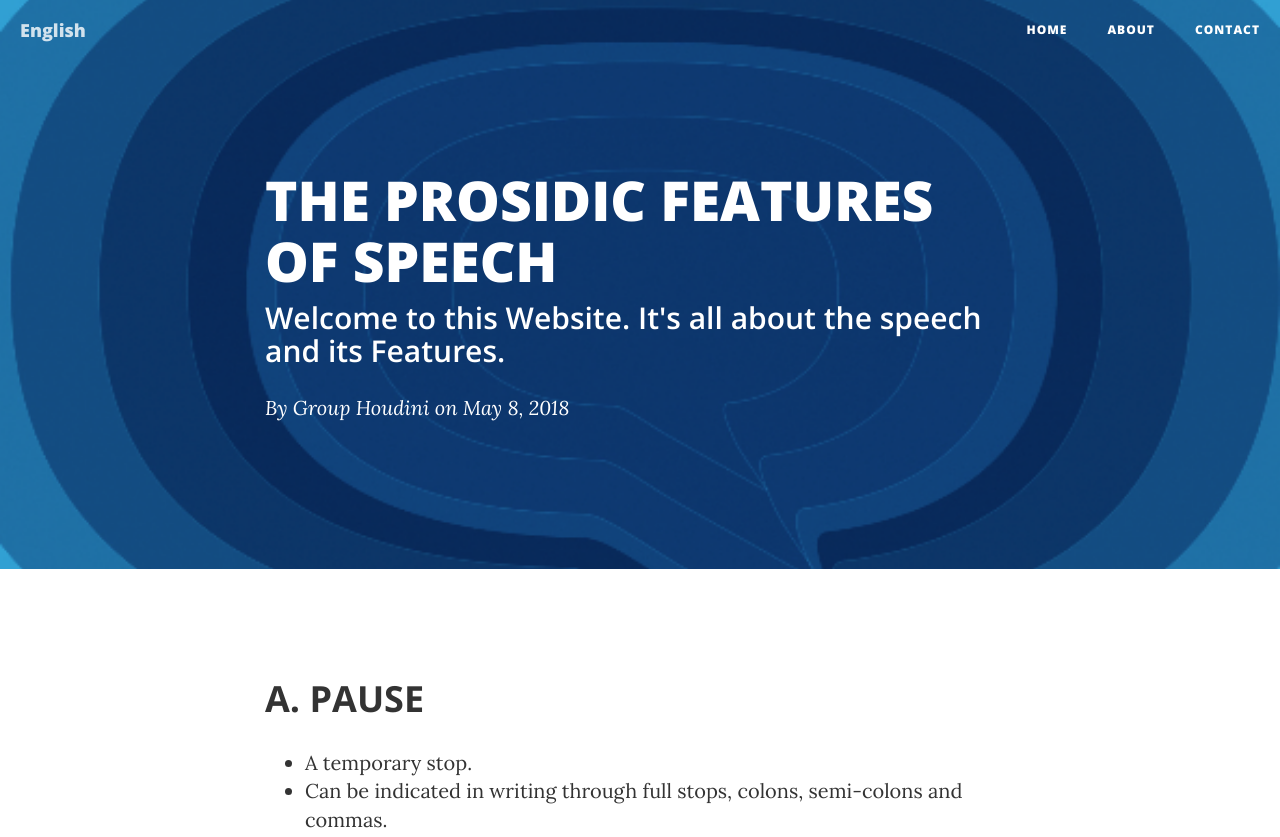
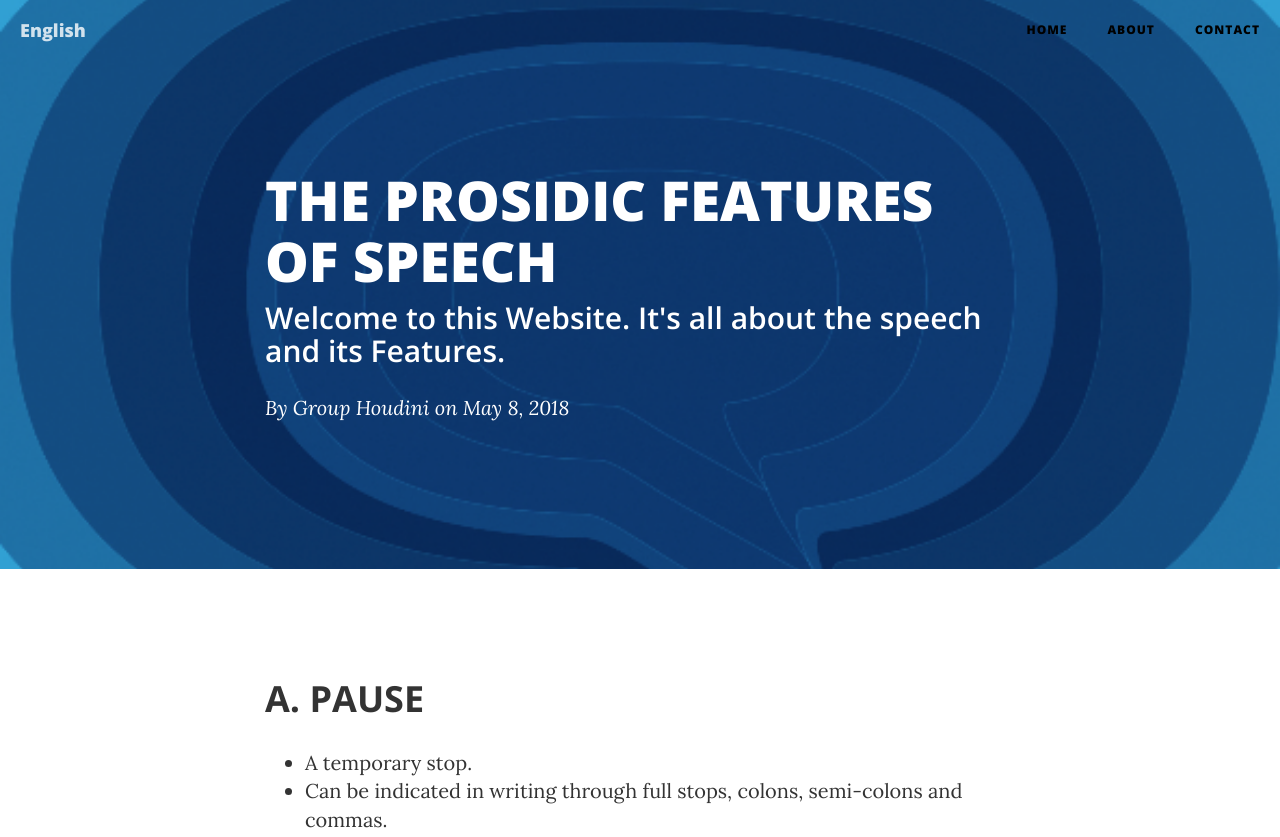
Before and after one commit to kenliwas/Prosidic.github.io, a website: page index.html in a window 1280 px wide. Shown: the top 837 px of the page. Drawn offline with nearby package versions, Linux system fonts and the light colour scheme.

Commit message:
Update index.html

```diff
--- a/index.html
+++ b/index.html
@@ -50,13 +50,13 @@
             <div class="collapse navbar-collapse" id="bs-example-navbar-collapse-1">
                 <ul class="nav navbar-nav navbar-right">
                     <li>
-                        <a href="index.html">Home</a>
+                        <a style="color: black" >Home</a>
                     </li>
                     <li>
-                        <a href="about.html">About</a>
+                        <a style="color: black" >About</a>
                     </li>
                     <li>
-                        <a href="contact.html">Contact</a>
+                        <a style="color: black" >Contact</a>
                     </li>
                 </ul>
             </div>
```
